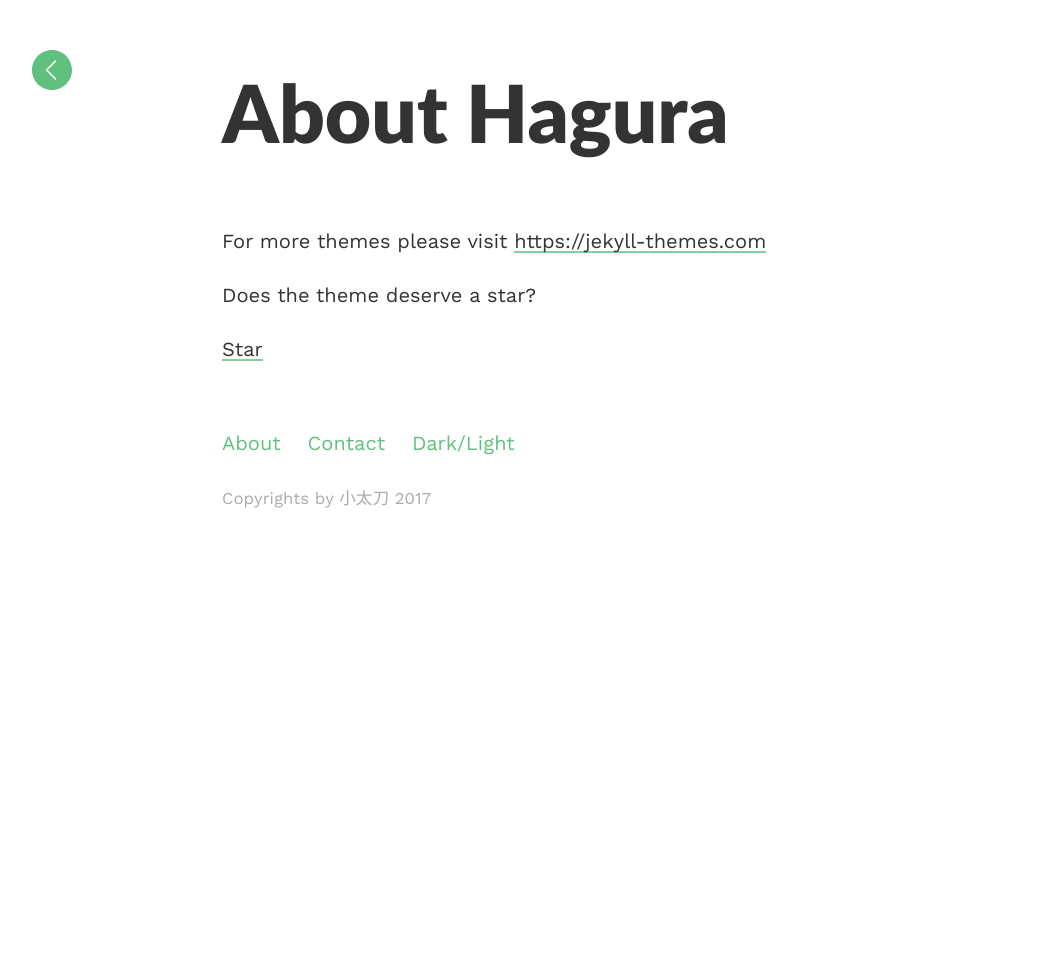
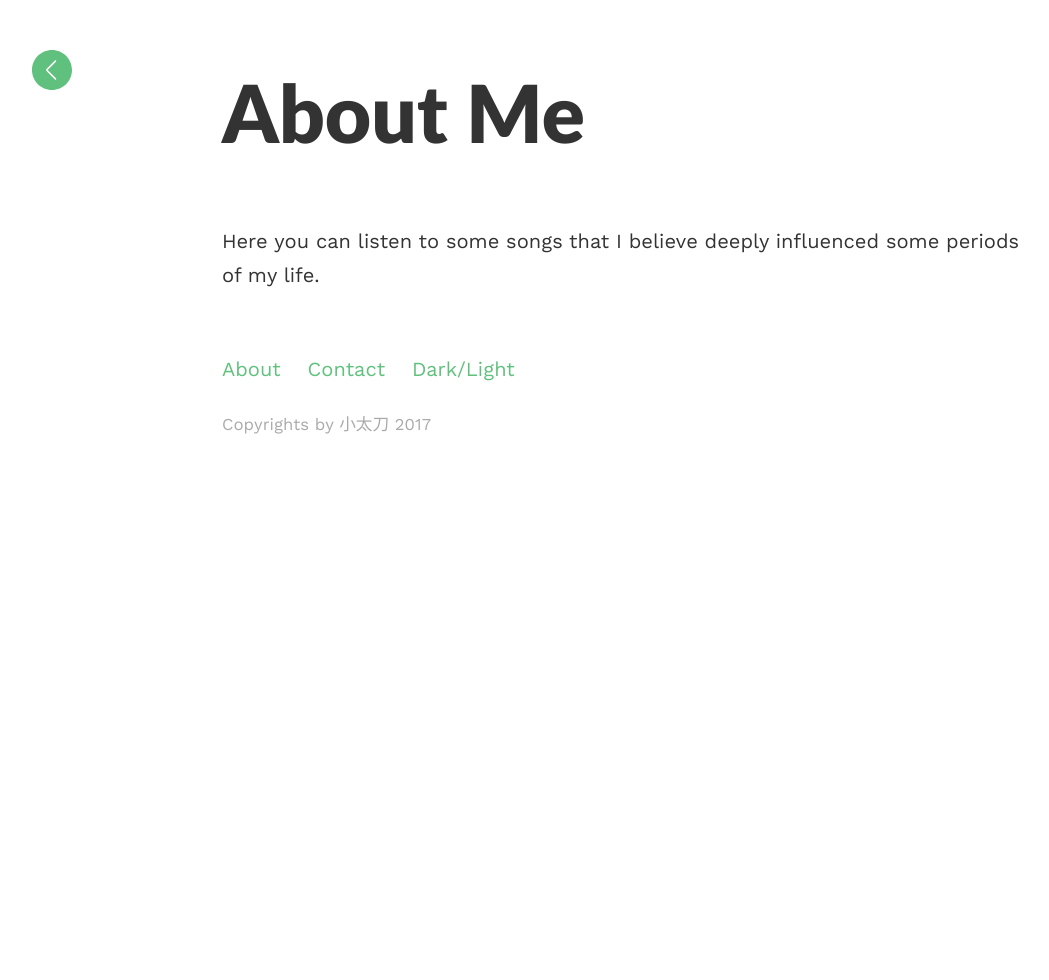
Before and after one commit to evgeniyantipin/evgeniyantipin.github.io, a Jekyll site: the page built from about.md, in a window 1280 px wide. Shown: the whole page, without its empty margins (18-1067 px from the left). Built offline with Jekyll 4.4.1, drawn with Linux system fonts in a browser that asks for light colours.

Commit message:
Update about.md

```diff
--- a/about.md
+++ b/about.md
@@ -1,13 +1,8 @@
 ---
-title: About Hagura
+title: About Me
 layout: post
 permalink: /about/
 published: true
 ---
 
-For more themes please visit [https://jekyll-themes.com](https://jekyll-themes.com){: target="_blank"}
-
-Does the theme deserve a star?
-
-<a class="github-button" href="https://github.com/sharu725/hagura" data-style="mega" data-count-href="/sharu725/hagura/stargazers" data-count-api="/repos/sharu725/hagura#stargazers_count" data-count-aria-label="# stargazers on GitHub" aria-label="Star sharu725/hagura on GitHub">Star</a>
-<script async defer src="https://buttons.github.io/buttons.js"></script>
+Here you can listen to some songs that I believe deeply influenced some periods of my life.
```
